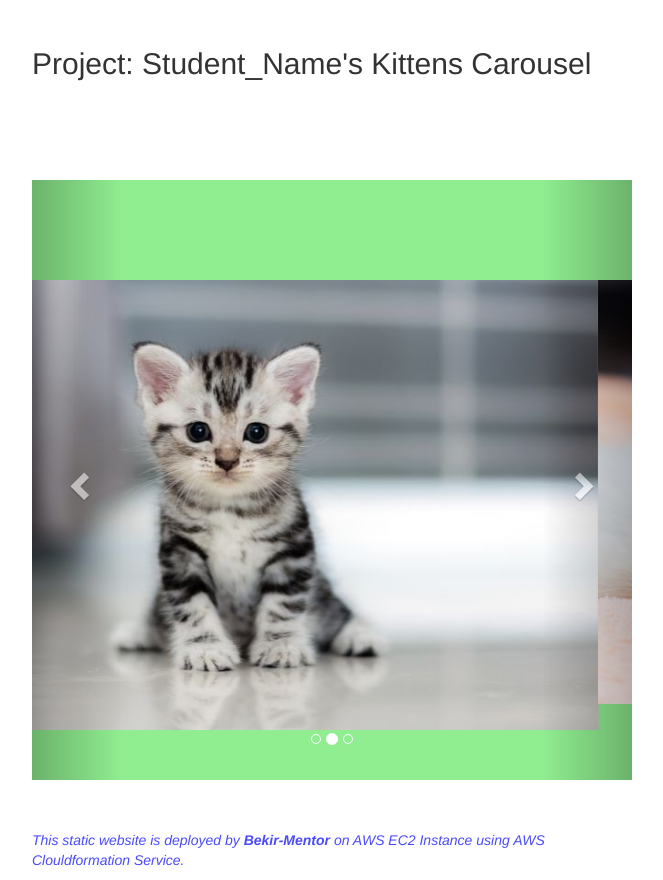
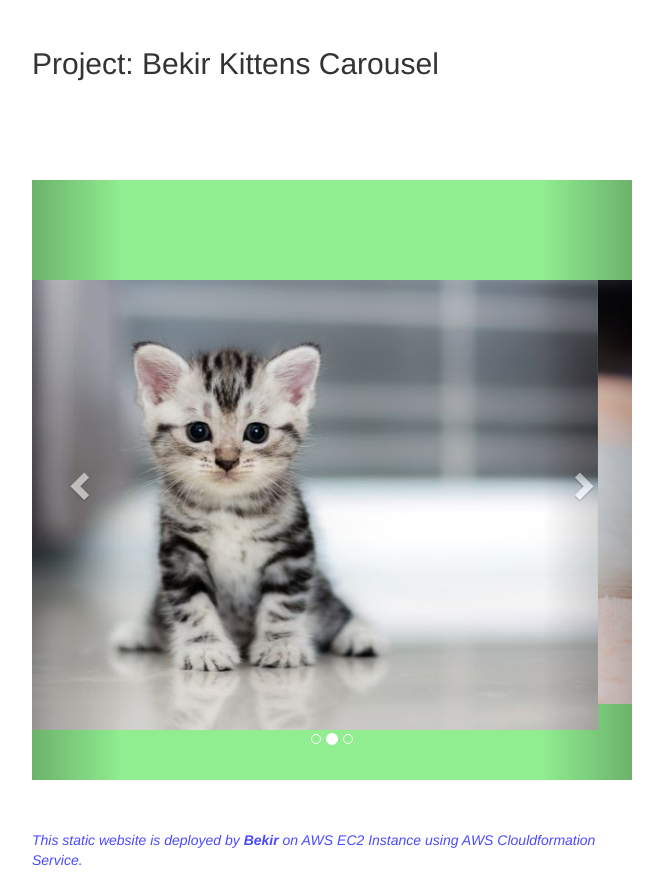
Before and after one commit to bekirbilgec/cloudformation-project, a plain HTML site: page static-web/index.html in a window 1280 px wide. Shown: the part 403-1283 px from the top of the page, without its empty margins (308-971 px from the left). Drawn offline with nearby package versions, Linux system fonts and the light colour scheme.

Commit message:
Update index.html

```diff
--- a/static-web/index.html
+++ b/static-web/index.html
@@ -45,7 +45,7 @@
 
   <div><img src="https://clarusway.com/wp-content/uploads/2020/06/clarusway_logo.png" /></div>
 
-  <h2> Project: Student_Name's Kittens Carousel</h2>
+  <h2> Project: Bekir Kittens Carousel</h2>
 
   <div id="myCarousel" class="carousel slide" data-ride="carousel">
     <!-- Indicators -->
@@ -80,7 +80,7 @@
   </div>
 
 
-  <p class="footnote"><i>This static website is deployed by <b> Bekir-Mentor </b> on AWS EC2 Instance using AWS
+  <p class="footnote"><i>This static website is deployed by <b> Bekir </b> on AWS EC2 Instance using AWS
       Clouldformation Service.</i></p>
 </body>
 
```
